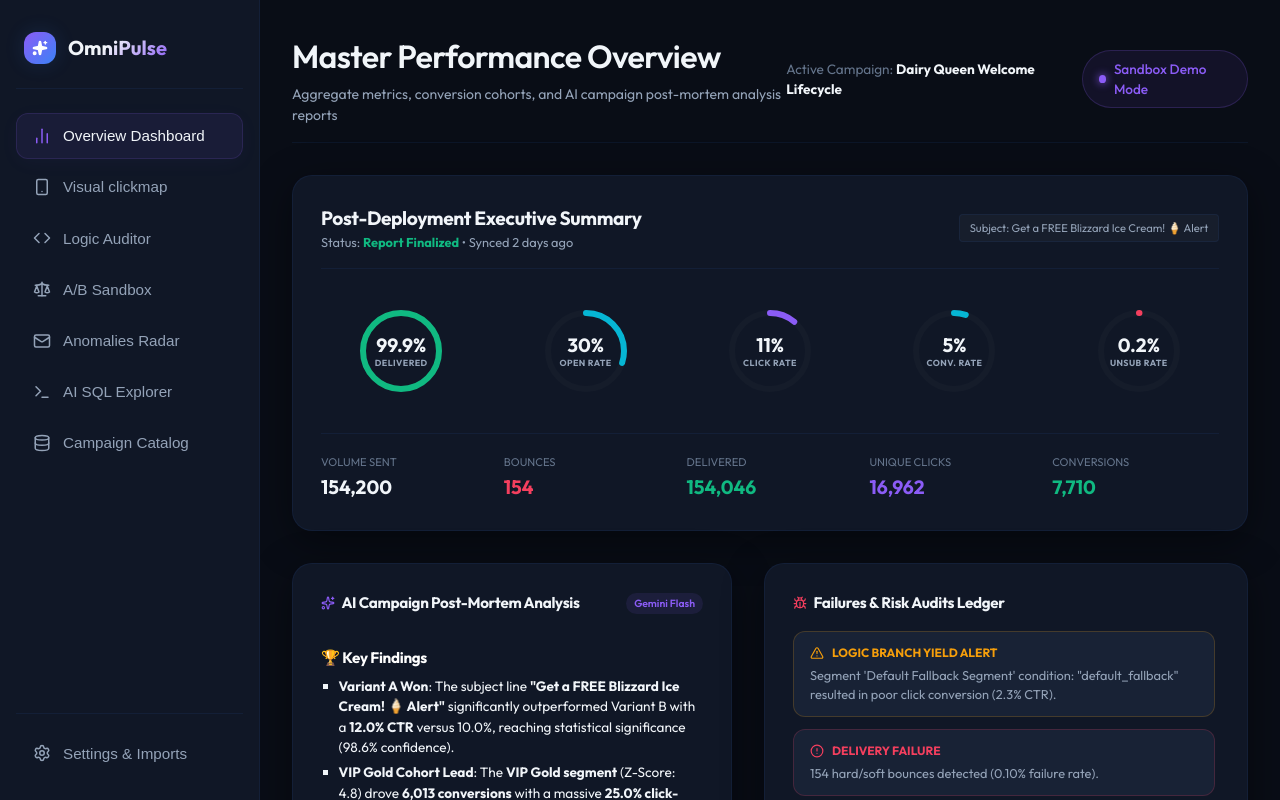
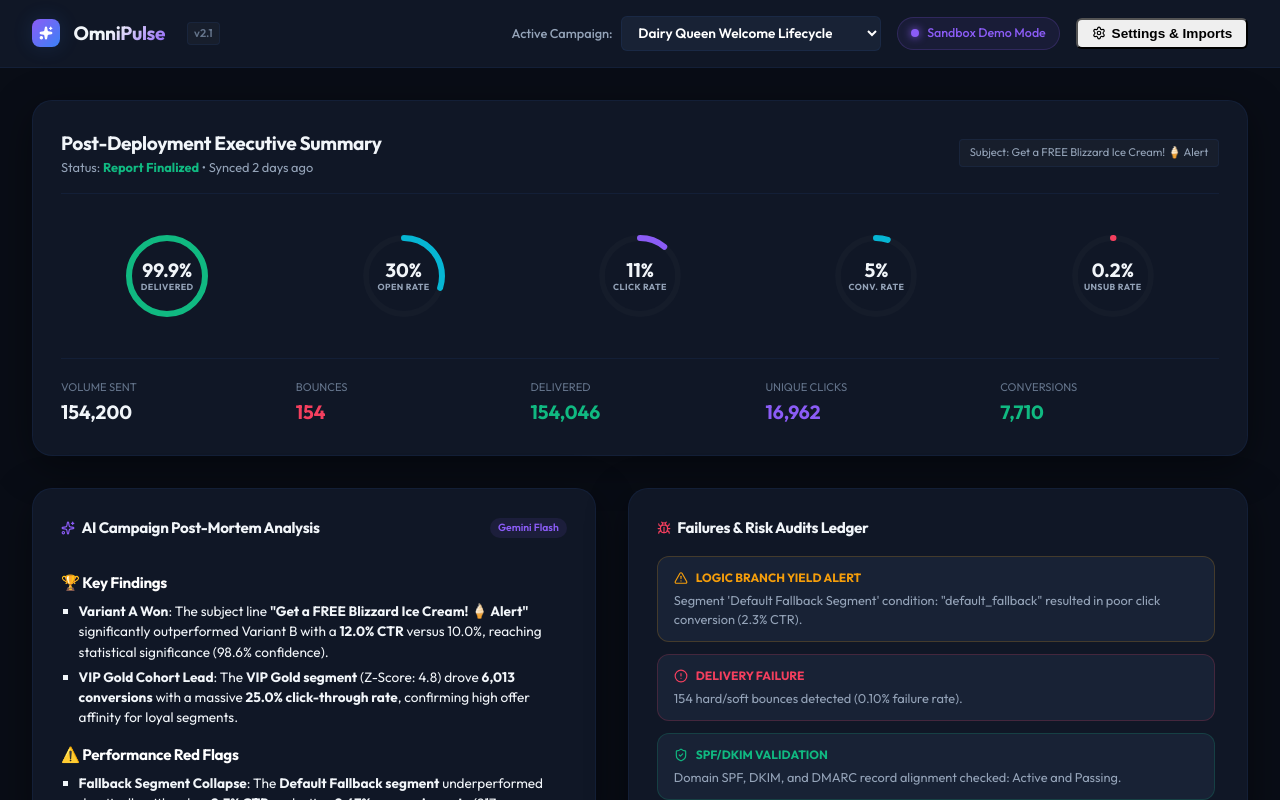
Before and after one commit to mzubtsova/OmniPulse, a React (Vite) app: page / in a window 1280 px wide. Shown: the top 800 px of the page. Built offline with nearby package versions, Linux system fonts and the light colour scheme.

Commit message:
feat: migrate application to a single-page dashboard layout, removing tabs and sidebar

```diff
--- a/src/App.jsx
+++ b/src/App.jsx
@@ -1,34 +1,26 @@
 import React, { useState, useEffect } from 'react';
 import {
-  BarChart2,
-  Smartphone,
-  Code,
-  Scale,
-  Database,
-  Settings as SettingsIcon,
   Sparkles,
   Check,
-  Mail,
-  Layers,
-  Terminal
+  Settings as SettingsIcon,
+  ChevronDown,
+  Terminal,
+  FileText,
+  HelpCircle,
+  Database
 } from 'lucide-react';
 
 import { loadCampaigns, saveCampaigns } from './services/dataStore';
 import Overview from './components/Overview';
-import VisualAttribution from './components/VisualAttribution';
-import LogicAuditor from './components/LogicAuditor';
-import AbSandbox from './components/AbSandbox';
-import Deliverability from './components/Deliverability';
-import Catalog from './components/Catalog';
 import Settings from './components/Settings';
 import AiExplorer from './components/AiExplorer';
 
 export default function App() {
-  const [activeTab, setActiveTab] = useState('overview');
   const [apiKey, setApiKey] = useState('');
   const [campaigns, setCampaigns] = useState([]);
   const [activeCampaignId, setActiveCampaignId] = useState('dq-welcome-email');
   const [toast, setToast] = useState('');
+  const [showSettings, setShowSettings] = useState(false);
 
   // Load API credentials and seed campaigns on mount
   useEffect(() => {
@@ -50,198 +42,190 @@
 
   const handleImportCampaigns = (imported) => {
     setCampaigns(prev => {
-      const merged = [...imported, ...prev];
+      // Prevent duplicates by checking ids
+      const filtered = prev.filter(c => !imported.some(imp => imp.id === c.id));
+      const merged = [...imported, ...filtered];
       saveCampaigns(merged);
       return merged;
     });
     if (imported.length > 0) {
       setActiveCampaignId(imported[0].id);
-      setActiveTab('overview');
       triggerToast(`Imported ${imported.length} campaign(s) successfully!`);
     }
   };
 
   const activeCampaign = campaigns.find(c => c.id === activeCampaignId) || campaigns[0];
 
-  const renderActiveView = () => {
-    if (!activeCampaign) {
-      return (
-        <div className="panel" style={{ padding: '3rem', textAlign: 'center', color: 'var(--text-muted)' }}>
-          No campaigns loaded in catalog. Go to Settings to import performance logs.
-        </div>
-      );
-    }
+  return (
+    <div className="app-container" style={{ display: 'flex', flexDirection: 'column', minHeight: '100vh', width: '100vw' }}>
 
-    switch (activeTab) {
-      case 'overview':
-        return <Overview campaign={activeCampaign} apiKey={apiKey} />;
-      case 'attribution':
-        return <VisualAttribution campaign={activeCampaign} />;
-      case 'logic':
-        return <LogicAuditor campaign={activeCampaign} />;
-      case 'ab_test':
-        return <AbSandbox campaign={activeCampaign} />;
-      case 'deliverability':
-        return <Deliverability campaign={activeCampaign} apiKey={apiKey} />;
-      case 'explorer':
-        return <AiExplorer campaign={activeCampaign} apiKey={apiKey} />;
-      case 'catalog':
-        return (
-          <Catalog
-            campaigns={campaigns}
-            activeCampaignId={activeCampaignId}
-            setActiveCampaignId={(id) => {
-              setActiveCampaignId(id);
-              triggerToast("Swapped active campaign workspace");
-            }}
-          />
-        );
-      case 'settings':
-        return (
-          <Settings
-            apiKey={apiKey}
-            setApiKey={setApiKey}
-            onImportCampaigns={handleImportCampaigns}
-          />
-        );
-      default:
-        return <Overview campaign={activeCampaign} apiKey={apiKey} />;
-    }
-  };
-
-  const getHeaderDetails = () => {
-    switch (activeTab) {
-      case 'overview':
-        return { title: 'Master Performance Overview', desc: 'Aggregate metrics, conversion cohorts, and AI campaign post-mortem analysis reports' };
-      case 'attribution':
-        return { title: 'Visual clickmap Overlay', desc: 'Pulsing neon attribution hotspots layered directly on top of template creatives' };
-      case 'logic':
-        return { title: 'Liquid Logic Branch Auditor', desc: 'Conversion analysis comparing dynamic segments and variable placeholder options' };
-      case 'ab_test':
-        return { title: 'A/B Test Significance Sandbox', desc: 'Bayesian statistical confidence calculator and SVG probability curve plotter' };
-      case 'deliverability':
-        return { title: 'Deliverability Anomalies Radar', desc: 'Identify client-specific inbox placement degradation and open rate deviations' };
-      case 'explorer':
-        return { title: 'AI SQL Data Explorer', desc: 'Query and audit campaign statistics automatically using natural language' };
-      case 'catalog':
-        return { title: 'Campaign Workspace Catalog', desc: 'Select or filter campaigns from historical records and imported logs' };
-      case 'settings':
-        return { title: 'Settings & Log Imports', desc: 'Configure credentials and upload custom CSV campaign performance sheets' };
-      default:
-        return { title: 'OmniPulse', desc: 'Visual Post-Deployment Campaign Analytics' };
-    }
-  };
-
-  const { title, desc } = getHeaderDetails();
-
-  return (
-    <div className="app-container">
-      {/* Sidebar Navigation */}
-      <nav className="sidebar">
-        <div className="sidebar-logo">
-          <div className="sidebar-logo-icon">
-            <Sparkles size={16} fill="white" />
+      {/* Top Header Navigation */}
+      <header className="header" style={{
+        position: 'sticky',
+        top: 0,
+        zIndex: 500,
+        backgroundColor: 'var(--bg-secondary)',
+        borderBottom: '1px solid var(--border-color)',
+        padding: '1rem 2rem',
+        margin: 0,
+        display: 'flex',
+        justifyContent: 'space-between',
+        alignItems: 'center',
+        backdropFilter: 'blur(10px)'
+      }}>
+        <div style={{ display: 'flex', alignItems: 'center', gap: '0.85rem' }}>
+          <div className="sidebar-logo-icon" style={{ width: '28px', height: '28px', borderRadius: '8px' }}>
+            <Sparkles size={14} fill="white" />
           </div>
-          <span className="sidebar-logo-text">OmniPulse</span>
+          <span style={{ fontSize: '1.2rem', fontWeight: '800', letterSpacing: '-0.02em', background: 'linear-gradient(135deg, var(--text-primary) 40%, var(--accent-purple) 100%)', WebkitBackgroundClip: 'text', WebkitTextFillColor: 'transparent' }}>
+            OmniPulse
+          </span>
+          <span style={{ fontSize: '0.7rem', padding: '0.15rem 0.4rem', borderRadius: '4px', backgroundColor: 'rgba(255,255,255,0.03)', border: '1px solid var(--border-color)', color: 'var(--text-muted)', fontWeight: '600', marginLeft: '0.5rem' }}>
+            v2.1
+          </span>
         </div>
 
-        <div className="sidebar-menu">
+        {/* Catalog Selector in the Header */}
+        <div style={{ display: 'flex', alignItems: 'center', gap: '1rem' }}>
+          {campaigns.length > 0 && (
+            <div style={{ display: 'flex', alignItems: 'center', gap: '0.5rem' }}>
+              <span style={{ fontSize: '0.8rem', color: 'var(--text-secondary)', fontWeight: '500' }}>Active Campaign:</span>
+              <div style={{ position: 'relative', display: 'inline-block' }}>
+                <select
+                  value={activeCampaignId}
+                  onChange={(e) => {
+                    setActiveCampaignId(e.target.value);
+                    triggerToast("Swapped active campaign workspace");
+                  }}
+                  className="form-select"
+                  style={{
+                    padding: '0.4rem 2rem 0.4rem 0.8rem',
+                    fontSize: '0.85rem',
+                    width: '260px',
+                    backgroundColor: 'var(--bg-tertiary)',
+                    border: '1px solid var(--border-color)',
+                    borderRadius: '6px',
+                    cursor: 'pointer',
+                    color: '#fff',
+                    fontWeight: '600'
+                  }}
+                >
+                  {campaigns.map(c => (
+                    <option key={c.id} value={c.id} style={{ backgroundColor: 'var(--bg-secondary)', color: '#fff' }}>
+                      {c.name} ({c.channel?.toUpperCase()})
+                    </option>
+                  ))}
+                </select>
+              </div>
+            </div>
+          )}
+
+          {/* API Mode Indicator */}
+          <div className={`api-badge ${apiKey ? 'connected' : 'simulated'}`} style={{ padding: '0.4rem 0.85rem', fontSize: '0.78rem' }}>
+            <span className="indicator"></span>
+            <span>{apiKey ? 'Live API Mode' : 'Sandbox Demo Mode'}</span>
+          </div>
+
+          {/* Toggle Settings Button */}
           <button
-            onClick={() => setActiveTab('overview')}
-            className={`sidebar-item ${activeTab === 'overview' ? 'active' : ''}`}
+            onClick={() => setShowSettings(!showSettings)}
+            className={`btn ${showSettings ? 'btn-primary' : 'btn-secondary'}`}
+            style={{
+              padding: '0.4rem 0.85rem',
+              fontSize: '0.85rem',
+              display: 'flex',
+              alignItems: 'center',
+              gap: '0.35rem',
+              borderRadius: '6px',
+              fontWeight: '600'
+            }}
           >
-            <BarChart2 size={18} />
-            Overview Dashboard
-          </button>
-
-          <button
-            onClick={() => setActiveTab('attribution')}
-            className={`sidebar-item ${activeTab === 'attribution' ? 'active' : ''}`}
-          >
-            <Smartphone size={18} />
-            Visual clickmap
-          </button>
-
-          <button
-            onClick={() => setActiveTab('logic')}
-            className={`sidebar-item ${activeTab === 'logic' ? 'active' : ''}`}
-          >
-            <Code size={18} />
-            Logic Auditor
-          </button>
-
-          <button
-            onClick={() => setActiveTab('ab_test')}
-            className={`sidebar-item ${activeTab === 'ab_test' ? 'active' : ''}`}
-          >
-            <Scale size={18} />
-            A/B Sandbox
-          </button>
-
-          <button
-            onClick={() => setActiveTab('deliverability')}
-            className={`sidebar-item ${activeTab === 'deliverability' ? 'active' : ''}`}
-          >
-            <Mail size={18} />
-            Anomalies Radar
-          </button>
-
-          <button
-            onClick={() => setActiveTab('explorer')}
-            className={`sidebar-item ${activeTab === 'explorer' ? 'active' : ''}`}
-          >
-            <Terminal size={18} />
-            AI SQL Explorer
-          </button>
-
-          <button
-            onClick={() => setActiveTab('catalog')}
-            className={`sidebar-item ${activeTab === 'catalog' ? 'active' : ''}`}
-          >
-            <Database size={18} />
-            Campaign Catalog
+            <SettingsIcon size={14} className={showSettings ? 'spin' : ''} />
+            {showSettings ? 'Close Settings' : 'Settings & Imports'}
           </button>
         </div>
+      </header>
 
-        <div className="sidebar-footer">
-          <button
-            onClick={() => setActiveTab('settings')}
-            className={`sidebar-item ${activeTab === 'settings' ? 'active' : ''}`}
-            style={{ width: '100%' }}
-          >
-            <SettingsIcon size={18} />
-            Settings & Imports
-          </button>
-        </div>
-      </nav>
+      {/* Main Container */}
+      <main className="main-content" style={{
+        flex: 1,
+        margin: '0 auto',
+        padding: '2rem',
+        maxWidth: '1360px',
+        width: '100%',
+        display: 'flex',
+        flexDirection: 'column',
+        gap: '2rem'
+      }}>
 
-      {/* Main Workspace Area */}
-      <main className="main-content">
-        <header className="header">
-          <div>
-            <h1>{title}</h1>
-            <p className="header-title-desc">{desc}</p>
+        {/* Collapsible Settings Panel */}
+        {showSettings && (
+          <div className="fade-in" style={{
+            borderBottom: '1px dashed var(--border-color)',
+            paddingBottom: '2rem',
+            marginBottom: '1rem'
+          }}>
+            <div style={{ display: 'flex', justifyContent: 'space-between', alignItems: 'center', marginBottom: '1.25rem' }}>
+              <div>
+                <h2 style={{ fontSize: '1.1rem', fontWeight: '700' }}>Workspace Settings & Integrations</h2>
+                <p style={{ fontSize: '0.8rem', color: 'var(--text-secondary)', marginTop: '0.15rem' }}>Configure API keys, upload campaign performance logs, or fetch live Braze analytics.</p>
+              </div>
+            </div>
+            <Settings
+              apiKey={apiKey}
+              setApiKey={setApiKey}
+              onImportCampaigns={handleImportCampaigns}
+            />
           </div>
+        )}
 
-          <div style={{ display: 'flex', alignItems: 'center', gap: '1rem' }}>
-            {activeCampaign && (
-              <span style={{ fontSize: '0.85rem', color: 'var(--text-muted)' }}>
-                Active Campaign: <strong style={{ color: 'var(--text-primary)' }}>{activeCampaign.name}</strong>
-              </span>
-            )}
+        {/* Active campaign post-deployment report card */}
+        {activeCampaign ? (
+          <div style={{ display: 'flex', flexDirection: 'column', gap: '2rem' }}>
 
-            <div className={`api-badge ${apiKey ? 'connected' : 'simulated'}`}>
-              <span className="indicator"></span>
-              <span>{apiKey ? 'Live API Mode' : 'Sandbox Demo Mode'}</span>
+            {/* The One-Dash Report */}
+            <Overview campaign={activeCampaign} apiKey={apiKey} />
+
+            {/* Separator Section Header for AI query tools */}
+            <div style={{
+              display: 'flex',
+              alignItems: 'center',
+              gap: '1rem',
+              marginTop: '1rem',
+              borderTop: '1px solid var(--border-color)',
+              paddingTop: '2.5rem'
+            }}>
+              <h3 style={{ fontSize: '1.15rem', fontWeight: '700', display: 'flex', alignItems: 'center', gap: '0.5rem' }}>
+                <Terminal size={18} style={{ color: 'var(--accent-purple)' }} />
+                Natural Language Metrics Query Auditor
+              </h3>
+              <div style={{ flex: 1, height: '1px', backgroundColor: 'var(--border-color)' }}></div>
             </div>
+
+            {/* AI Explorer panel */}
+            <AiExplorer campaign={activeCampaign} apiKey={apiKey} />
+
           </div>
-        </header>
+        ) : (
+          <div className="panel" style={{ padding: '4rem', textAlign: 'center', color: 'var(--text-muted)' }}>
+            No campaigns loaded. Click "Settings & Imports" above to upload performance CSV logs or connect your Braze campaign.
+          </div>
+        )}
 
-        {/* Content View Render */}
-        <div style={{ flex: 1, display: 'flex', flexDirection: 'column' }}>
-          {renderActiveView()}
-        </div>
       </main>
+
+      {/* Footer */}
+      <footer style={{
+        marginTop: 'auto',
+        padding: '1.5rem 2rem',
+        borderTop: '1px solid var(--border-color)',
+        backgroundColor: 'var(--bg-secondary)',
+        textAlign: 'center',
+        fontSize: '0.75rem',
+        color: 'var(--text-muted)'
+      }}>
+        <span>&copy; 2026 OmniPulse Campaign Analytics Dashboard. Built using React + Google Gemini Flash.</span>
+      </footer>
 
       {/* Global Toast Alerts */}
       {toast && (
@@ -250,6 +234,7 @@
           <span>{toast}</span>
         </div>
       )}
+
     </div>
   );
 }
--- a/src/index.css
+++ b/src/index.css
@@ -192,12 +192,11 @@
 /* Main Content Area */
 .main-content {
   flex: 1;
-  margin-left: var(--sidebar-width);
   padding: 2rem;
   min-height: 100vh;
   display: flex;
   flex-direction: column;
-  max-width: calc(100vw - var(--sidebar-width));
+  width: 100%;
 }
 
 .header {
```
